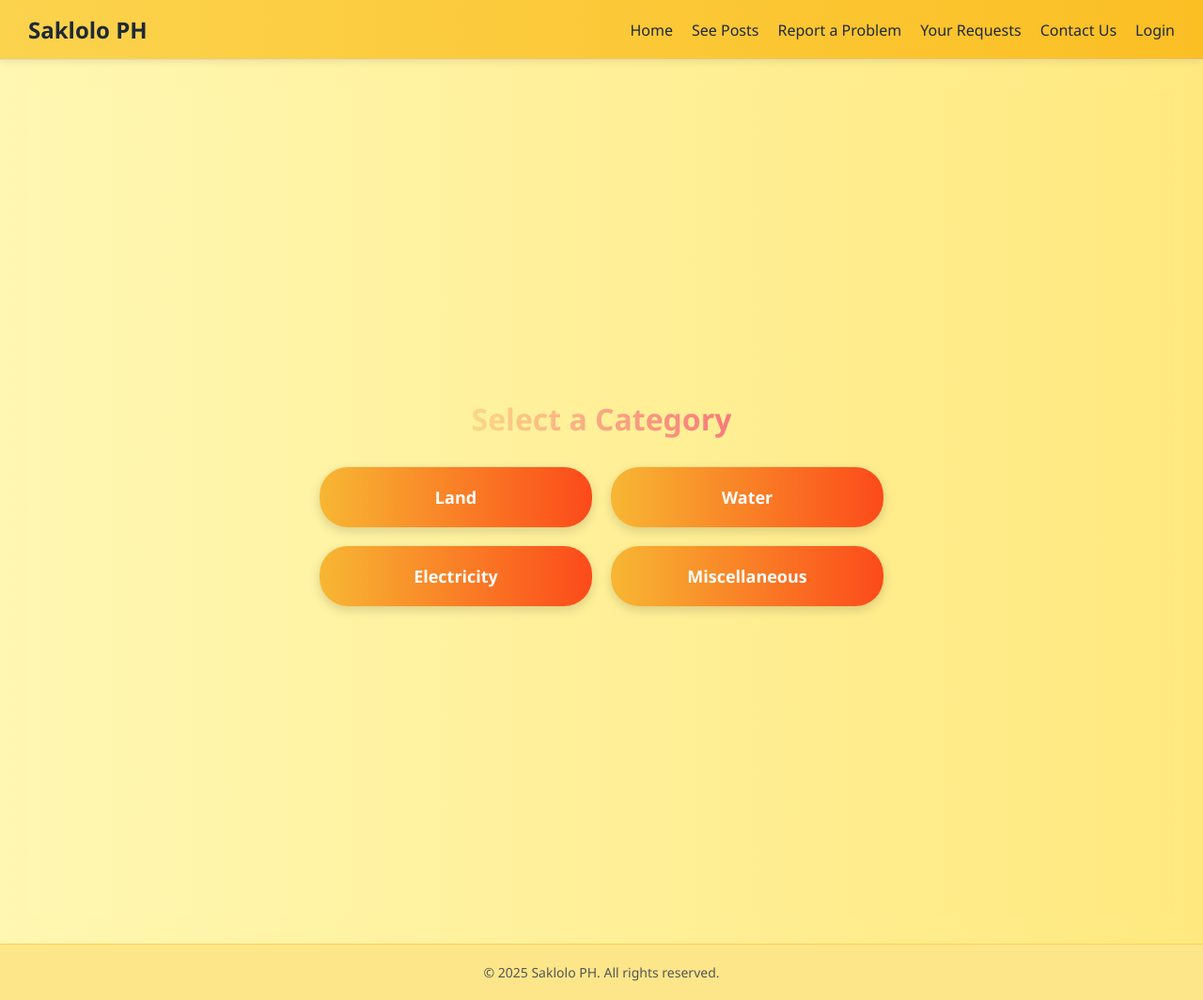
After one commit to ellyyy-son/SakloloPH, a Django app: page /category/ in a window 1280 px wide. The commit adds this page. Shown: the whole page at 94% size. Run offline with Django 5.2, Linux system fonts and the light colour scheme.

Commit message:
Added the category page

```diff
--- a/report/urls.py
+++ b/report/urls.py
@@ -13,6 +13,7 @@ urlpatterns = [
     path('home/', views.home, name='home'),
     path('requests/', views.request_view, name='requests'),
     path('contacts/', views.contact_view, name='contact'),
+    path('category/', views.category_view, name='category'),
 
 ]
 
--- a/report/views.py
+++ b/report/views.py
@@ -17,6 +17,9 @@ def request_view(request):
 
 def contact_view(request):
     return render(request, 'contact.html')
+
+def category_view(request):
+    return render(request, 'category.html')
 
 class PostListView(ListView):
     model = Post
@@ -49,6 +52,13 @@ class PostCreateView(LoginRequiredMixin, CreateView):
     model = Post
     form_class = PostForm
     template_name = 'post_create.html'
+
+    def get_initial(self):
+        initial = super().get_initial()
+        category = self.request.GET.get('category')
+        if category:
+            initial['category'] = category
+        return initial
 
     def form_valid(self, form):
         form.instance.user = self.request.user
--- a/templates/base.html
+++ b/templates/base.html
@@ -115,7 +115,7 @@
         <ul>
             <li><a href="{% url 'report:home' %}">Home</a></li>
             <li><a href="{% url 'report:post_list' %}">See Posts</a></li>
-            <li><a href="{% url 'report:post_create' %}">Report a Problem</a></li>
+            <li><a href="{% url 'report:category' %}">Report a Problem</a></li>
             <li><a href="{% url 'report:requests' %}">Your Requests</a></li>
             <li><a href="{% url 'report:contact' %}">Contact Us</a></li>
 
--- /dev/null
+++ b/templates/category.html
@@ -0,0 +1,79 @@
+{% extends 'base.html' %}
+{% load static %}
+
+{% block title %}Choose a Category{% endblock %}
+
+{% block content %}
+<style>
+    body, html {
+        margin: 0;
+        padding: 0;
+        height: 100%;
+        background: linear-gradient(to right, #fff7b2, #ffe97f);
+    }
+
+    .report-page {
+        min-height: 100vh;
+        display: flex;
+        align-items: center;
+        justify-content: center;
+        flex-direction: column;
+    }
+
+    .category-select-page {
+        background: linear-gradient(to right, #fff7b2, #ffe97f);
+        min-height: 100vh;
+        display: flex;
+        flex-direction: column;
+        justify-content: center;
+        align-items: center;
+        padding: 40px 20px;
+    }
+
+    .category-title {
+        font-size: 32px;
+        font-weight: bold;
+        color: #333;
+        margin-bottom: 30px;
+        background: linear-gradient(to right, #fbd786, #f7797d);
+        -webkit-background-clip: text;
+        -webkit-text-fill-color: transparent;
+    }
+
+    .category-buttons {
+        display: grid;
+        grid-template-columns: repeat(auto-fit, minmax(200px, 1fr));
+        gap: 20px;
+        width: 100%;
+        max-width: 600px;
+    }
+
+    .category-button {
+        background: linear-gradient(to right, #f7b733, #fc4a1a);
+        color: white;
+        padding: 20px;
+        border-radius: 30px;
+        text-align: center;
+        text-decoration: none;
+        font-size: 18px;
+        font-weight: 600;
+        box-shadow: 0 4px 12px rgba(0, 0, 0, 0.15);
+        transition: transform 0.2s ease, box-shadow 0.3s ease;
+    }
+
+    .category-button:hover {
+        transform: translateY(-3px);
+        box-shadow: 0 6px 18px rgba(0, 0, 0, 0.2);
+    }
+</style>
+
+<div class="category-select-page">
+    <div class="category-title">Select a Category</div>
+    <div class="category-buttons">
+        <a href="{% url 'report:post_create' %}?category=Land" class="category-button">Land</a>
+        <a href="{% url 'report:post_create' %}?category=Water" class="category-button">Water</a>
+        <a href="{% url 'report:post_create' %}?category=Electricity" class="category-button">Electricity</a>
+        <a href="{% url 'report:post_create' %}?category=Miscellaneous" class="category-button">Miscellaneous</a>
+    </div>
+</div>
+{% endblock %}
--- a/templates/post_list.html
+++ b/templates/post_list.html
@@ -195,5 +195,5 @@
     {% endif %}
 </div>
 
-<a href="{% url 'report:post_create' %}" class="add-post-button">Report a New Problem</a>
+<a href="{% url 'report:category' %}" class="add-post-button">Report a New Problem</a>
 {% endblock %}
```
